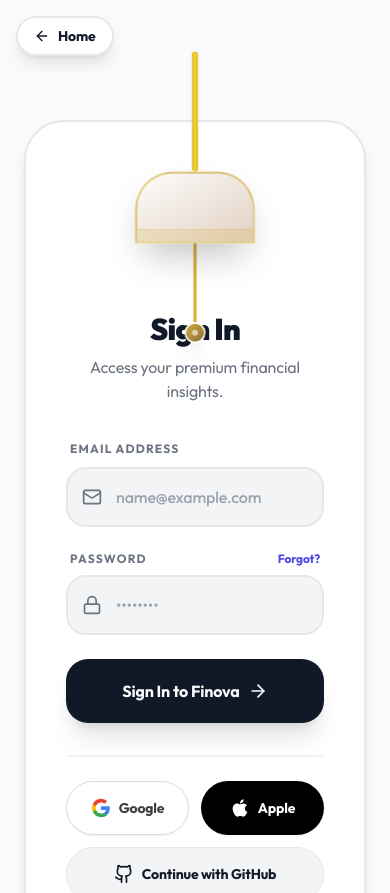
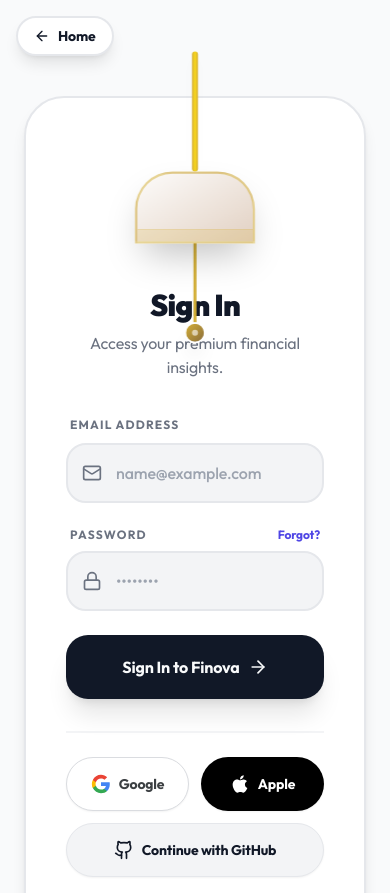
Before and after one commit to shivamds1203/finova, a React (Vite) app: page /login in a window 390 px wide. Shown: the top 893 px of the page. Built offline with nearby package versions, Linux system fonts and the light colour scheme; no server answers.

Commit message:
fix: adjust mobile layout padding to allow lamp to sit flush at top edge

```diff
--- a/src/pages/Login.tsx
+++ b/src/pages/Login.tsx
@@ -176,7 +176,7 @@
             </div>
 
             {/* Right Side: 3D Flip Card Area */}
-            <div className="flex-1 flex items-center justify-center p-6 relative z-10 w-full perspective-container">
+            <div className="flex-1 flex items-center justify-center px-6 pb-6 pt-0 lg:p-6 relative z-10 w-full perspective-container">
                 {/* Mobile Lamp */}
                 <div className="lg:hidden absolute top-0 left-1/2 -translate-x-1/2 z-20 scale-75 md:scale-90 pointer-events-auto">
                     <LampToggle isOn={isOn} onToggle={() => setIsOn(!isOn)} />
```
